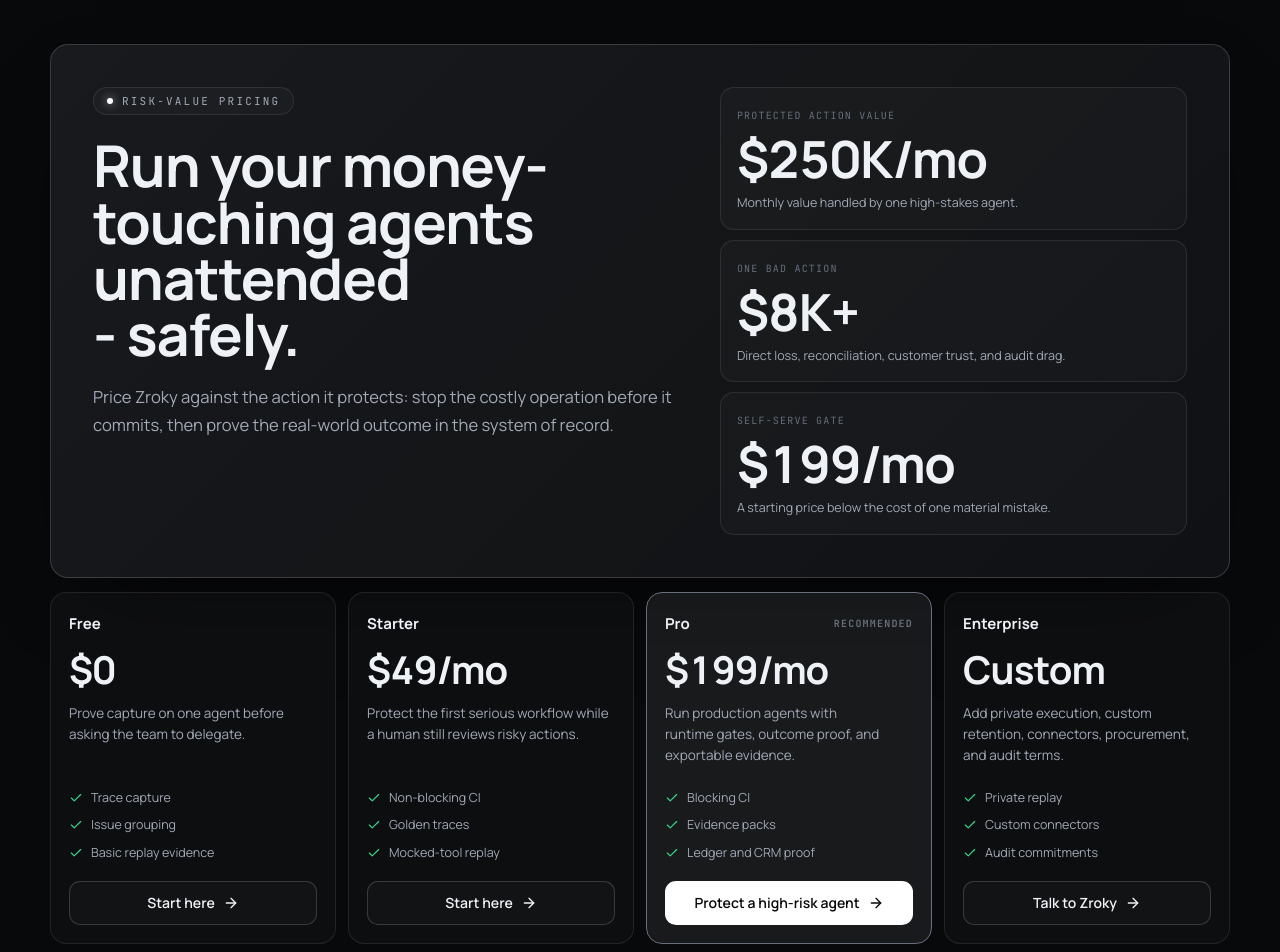
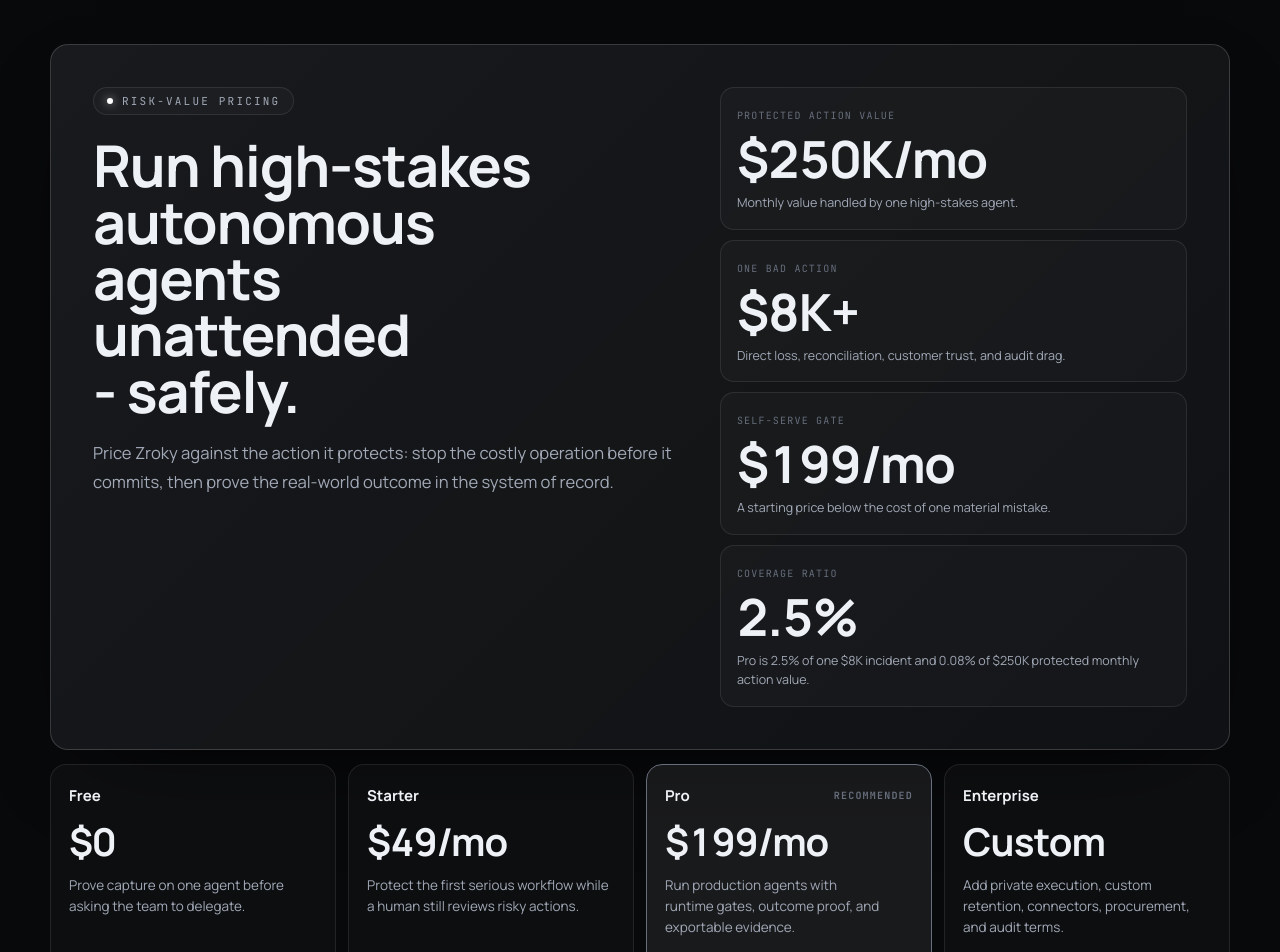
Before and after one commit to Zrokyprod/Layers, a Next.js app in the folder zroky-dashboard/: page / in a window 1280 px wide. Shown: the part 3980-4932 px from the top of the page. Built offline with nearby package versions, Linux system fonts and the light colour scheme.

Commit message:
Polish pricing risk value handoff (#44)

```diff
--- a/zroky-dashboard/src/components/public-landing.tsx
+++ b/zroky-dashboard/src/components/public-landing.tsx
@@ -197,6 +197,11 @@
     value: "$199/mo",
     detail: "A starting price below the cost of one material mistake.",
   },
+  {
+    label: "coverage ratio",
+    value: "2.5%",
+    detail: "Pro is 2.5% of one $8K incident and 0.08% of $250K protected monthly action value.",
+  },
 ];
 
 const pricingPlans = [
@@ -218,8 +223,8 @@
     name: "Pro",
     price: "$199/mo",
     fit: "Run production agents with runtime gates, outcome proof, and exportable evidence.",
-    bullets: ["Blocking CI", "Evidence packs", "Ledger and CRM proof"],
-    href: "/pilot?source=pricing&plan=pro",
+    bullets: ["Blocking CI", "Evidence packs", "Full proof handoff"],
+    href: "/pilot?source=pricing&intent=protect-agent&plan=pro",
     featured: true,
   },
   {
@@ -830,7 +835,7 @@
                   Risk-value pricing
                 </span>
                 <h2 id="zroky-pricing-title" className="zlp-disp">
-                  Run your money-touching agents unattended - safely.
+                  Run high-stakes autonomous agents unattended - safely.
                 </h2>
                 <p>
                   Price Zroky against the action it protects: stop the costly operation before it commits,
@@ -907,7 +912,7 @@
                 Paid handoff proof: runtime decision, policy snapshot, approval audit, outcome reconciliation,
                 and evidence hash are all exportable for buyer review.
               </p>
-              <Link href="/pilot?source=pricing&intent=handoff" className="zlp-pricing-proof-link">
+              <Link href="/pilot?source=pricing&intent=handoff&plan=pro" className="zlp-pricing-proof-link">
                 Open pilot handoff
                 <ArrowRight aria-hidden="true" />
               </Link>
```
Also changed, not shown: 1 other file (tests, documents, lock files or other folders).
